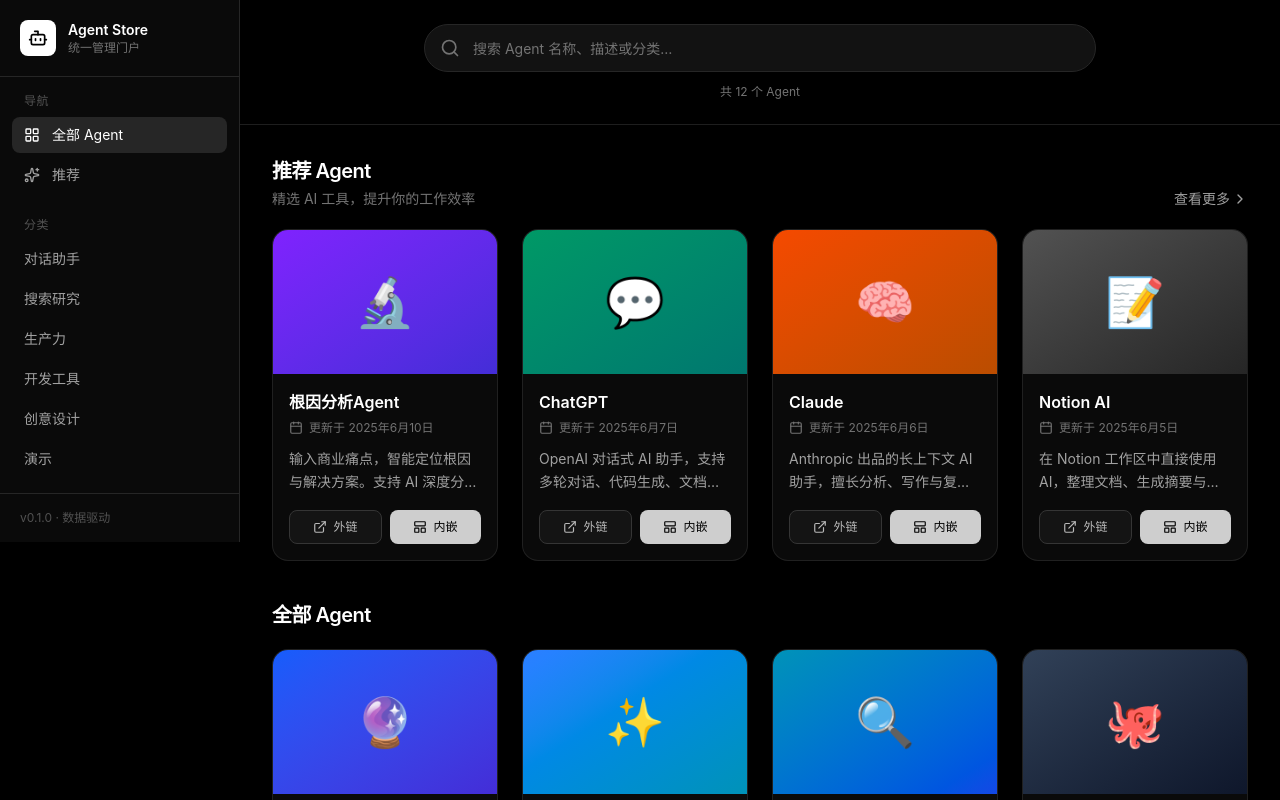
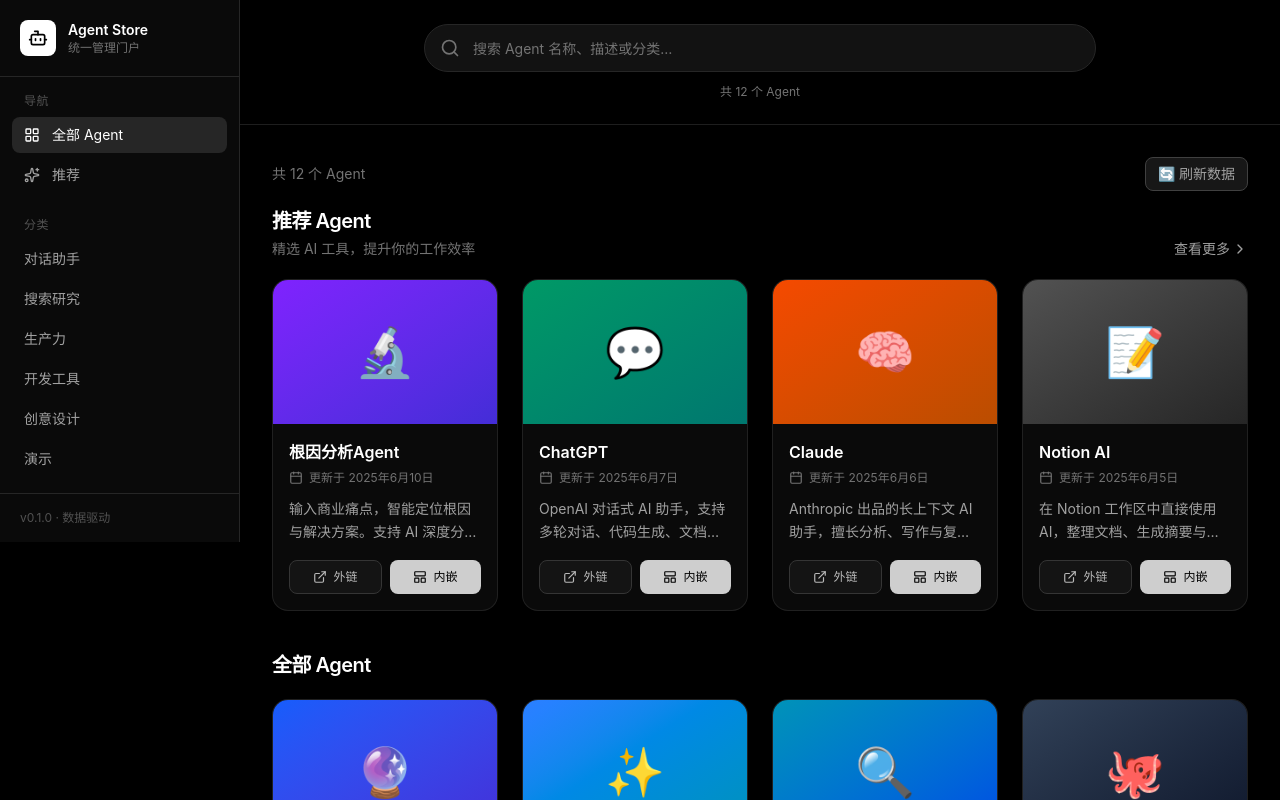
Before and after one commit to chmjk12-sketch/Turin-genius, a React (Vite) app: page / in a window 1280 px wide. Shown: the top 800 px of the page. Built offline with nearby package versions, Linux system fonts and the light colour scheme.

Commit message:
feat: add refresh button and loading state

```diff
--- a/src/App.tsx
+++ b/src/App.tsx
@@ -1,4 +1,4 @@
-import { useState } from 'react'
+import { useState, useCallback } from 'react'
 import { AgentSection } from './components/agents/AgentSection'
 import { AgentEmbedView } from './components/embed/AgentEmbedView'
 import { MainHeader } from './components/layout/MainHeader'
@@ -11,9 +11,10 @@
   const [selectedAgent, setSelectedAgent] = useState<Agent | null>(null)
   const [searchQuery, setSearchQuery] = useState('')
   const [activeCategory, setActiveCategory] = useState('全部')
+  const [refreshKey, setRefreshKey] = useState(0)
 
-  const { categories, filteredAgents, featuredAgents, regularAgents } =
-    useAgents({ searchQuery, category: activeCategory })
+  const { categories, filteredAgents, featuredAgents, regularAgents, loading, error } =
+    useAgents({ searchQuery, category: activeCategory, refreshKey })
 
   const handleEmbed = (agent: Agent) => {
     setSelectedAgent(agent)
@@ -24,6 +25,10 @@
     setViewMode('list')
     setSelectedAgent(null)
   }
+
+  const handleRefresh = useCallback(() => {
+    setRefreshKey(k => k + 1)
+  }, [])
 
   const showFeaturedSection =
     activeCategory === '全部' && featuredAgents.length > 0 && !searchQuery.trim()
@@ -45,6 +50,20 @@
               resultCount={filteredAgents.length}
             />
             <div className="flex-1 overflow-y-auto px-8 py-8">
+              {/* 刷新按钮 */}
+              <div className="mb-4 flex items-center justify-between">
+                <div className="text-sm text-neutral-500">
+                  {loading ? '⏳ 加载中...' : error ? `⚠️ ${error}` : `共 ${filteredAgents.length} 个 Agent`}
+                </div>
+                <button
+                  onClick={handleRefresh}
+                  disabled={loading}
+                  className="rounded-lg border border-neutral-700 bg-neutral-900 px-3 py-1.5 text-sm text-neutral-400 transition-colors hover:border-neutral-500 hover:text-white disabled:opacity-50"
+                >
+                  {loading ? '刷新中...' : '🔄 刷新数据'}
+                </button>
+              </div>
+
               {showFeaturedSection && (
                 <AgentSection
                   title="推荐 Agent"
```
